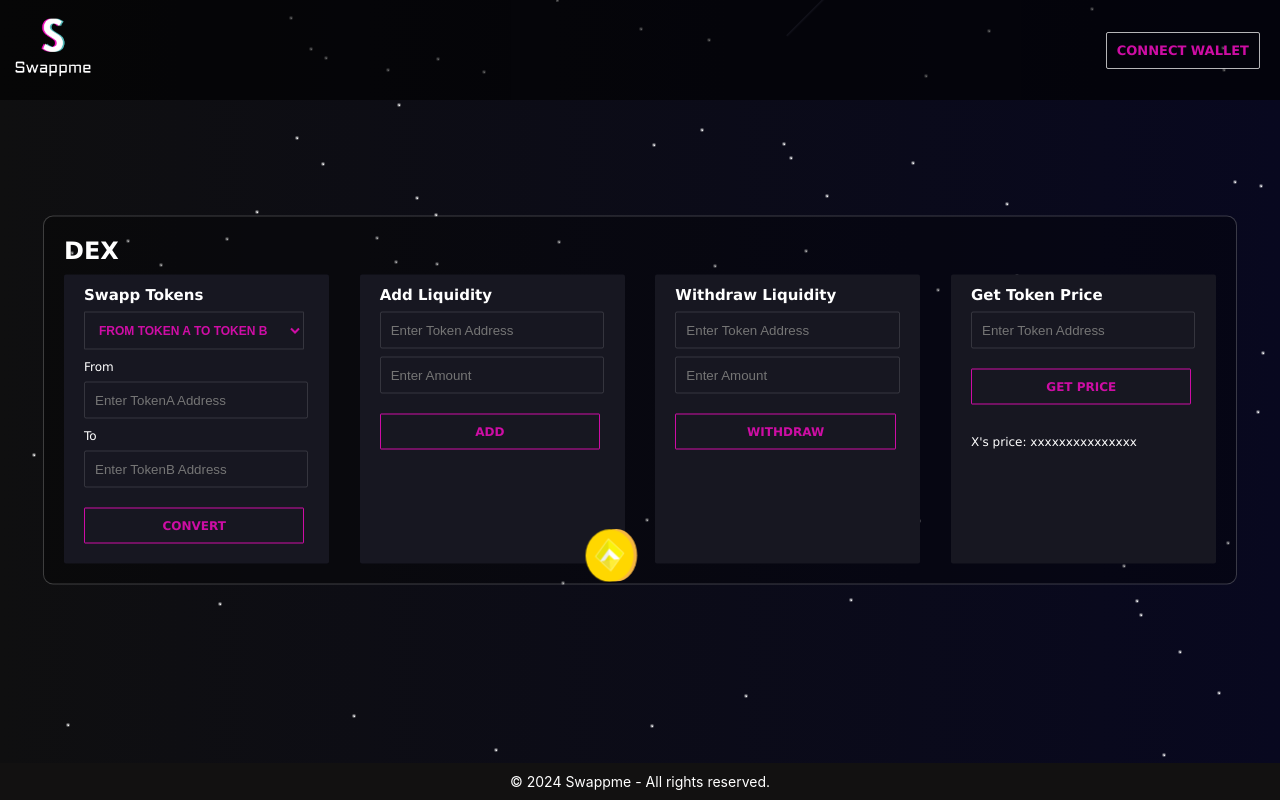
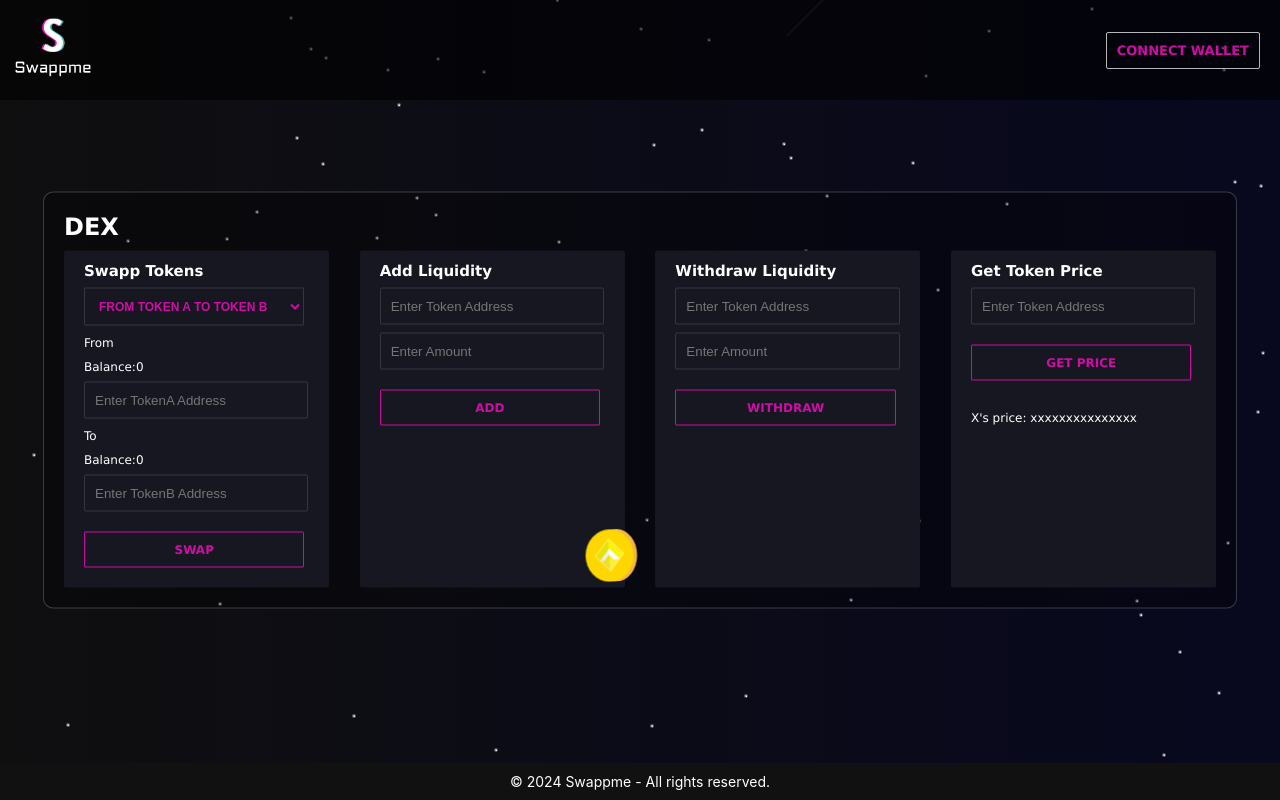
Before and after one commit to Gigi-U/swappme_DEX, a React (Create React App) app in the folder client/: page / in a window 1280 px wide. Built offline with nearby package versions, Linux system fonts and the light colour scheme.

Commit message:
agregando especificaciones y dejando rama lista para tenerla de  backp

```diff
--- a/client/src/App.js
+++ b/client/src/App.js
@@ -77,8 +77,10 @@ function App() {
             {conversionType === "AtoB" ? (
               <>
                 <p>From</p>
+                <p>Balance:0</p>
                 <input type="text" placeholder="Enter TokenA Address" />
                 <p>To</p>
+                <p>Balance:0</p>
                 <input type="text" placeholder="Enter TokenB Address" />
               </>
             ) : (
@@ -91,7 +93,7 @@ function App() {
             )}
 
             {/* Botón debajo de los campos */}
-            <button className="convert-button">Convert</button>
+            <button className="convert-button">Swap</button>
           </div>
 
           {/* Panel 2: Agregar Liquidez */}
```
Also changed, not shown: 1 other file (tests, documents, lock files or other folders).
